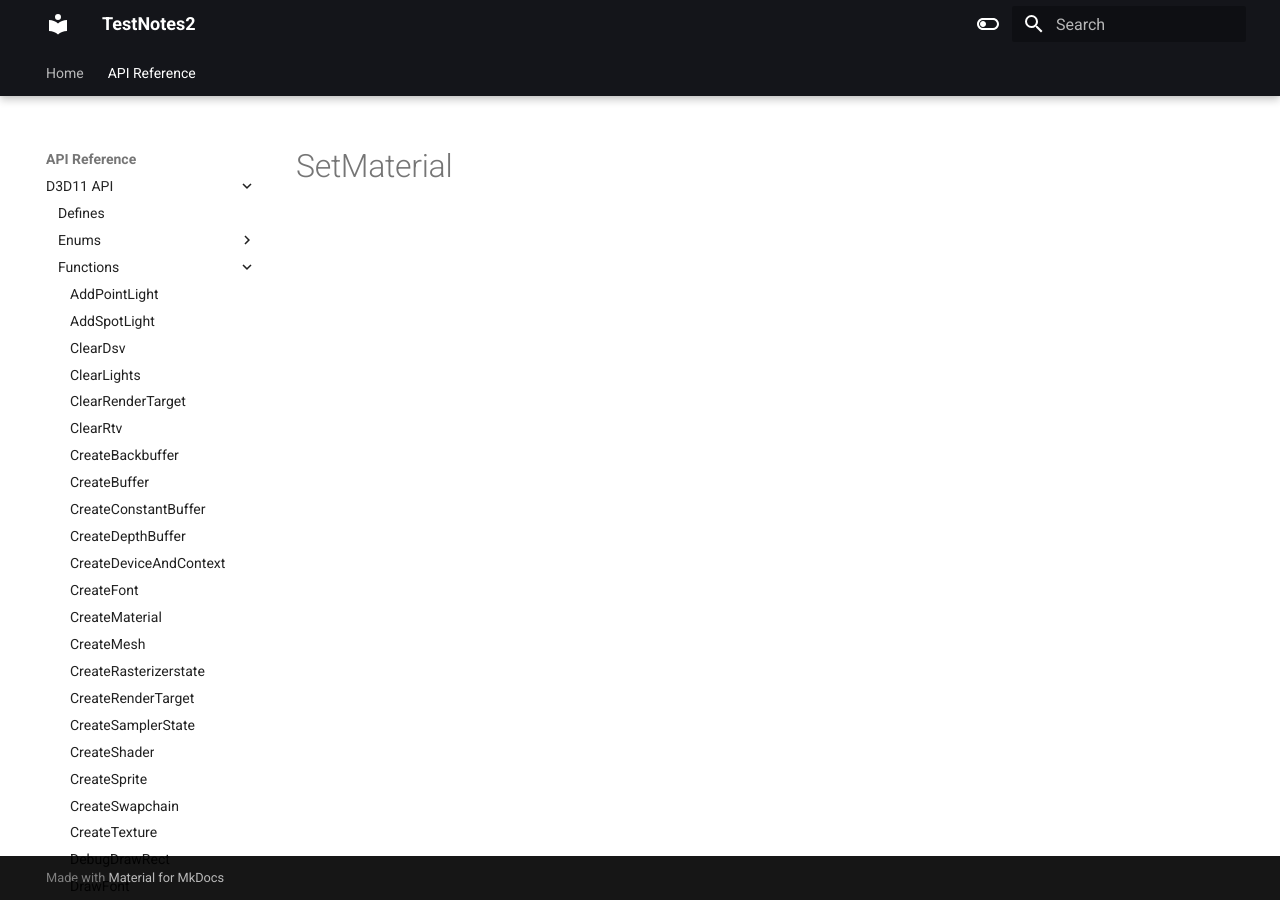
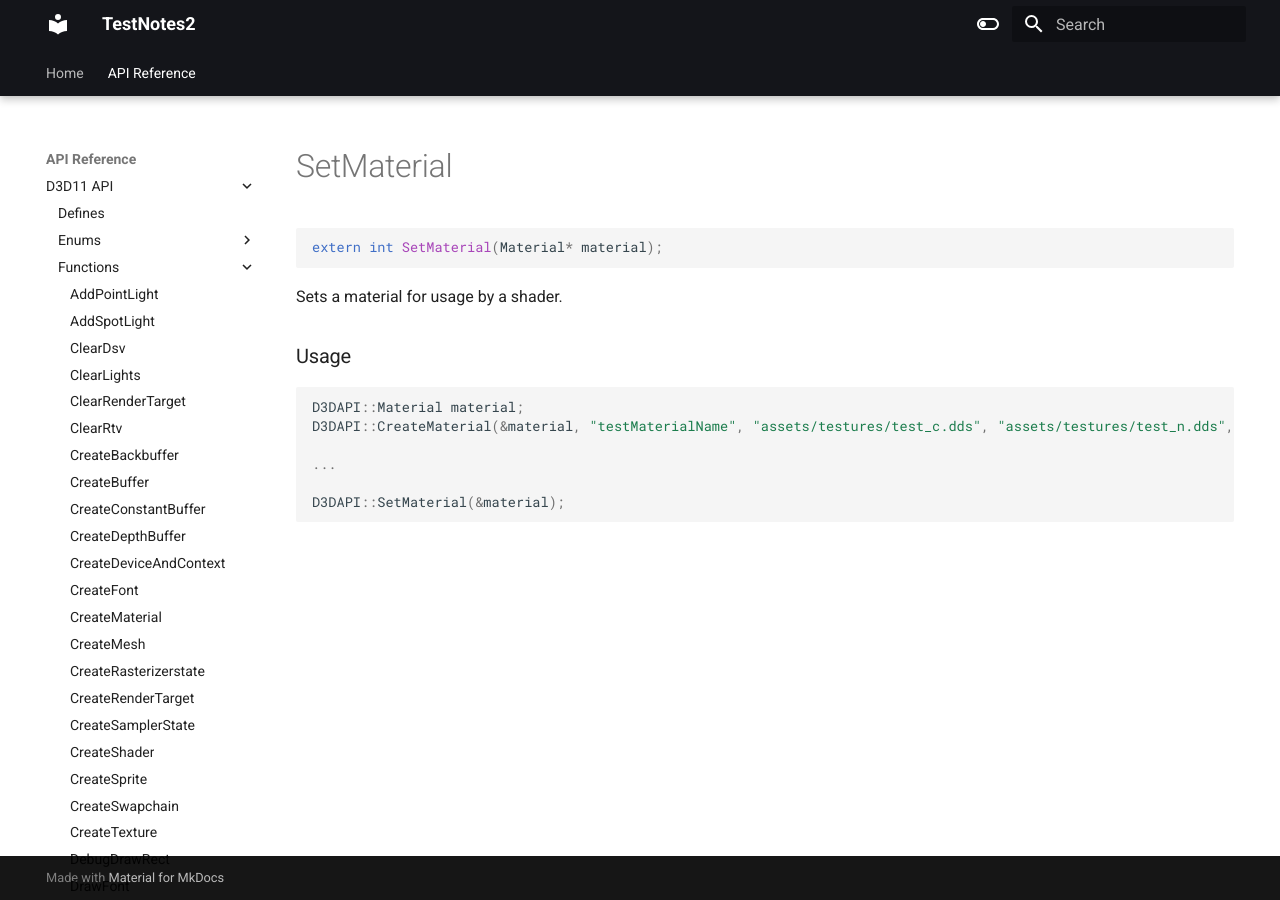
Before and after one commit to erichederstedt/TempEngineDocs, an MkDocs documentation site: the page built from docs/API Reference/D3D11 API/Functions/SetMaterial.md, in a window 1280 px wide. Built offline with MkDocs 1.6.1 and Material for MkDocs 9.7.7, drawn with Linux system fonts in a browser that asks for light colours.

Commit message:
PUSH NOTE : SetMaterial.md

````diff
--- a/docs/API Reference/D3D11 API/Functions/SetMaterial.md
+++ b/docs/API Reference/D3D11 API/Functions/SetMaterial.md
@@ -1 +1,18 @@
 # SetMaterial
+
+```c++
+extern int SetMaterial(Material* material);
+```
+
+Sets a material for usage by a shader.
+
+
+### Usage
+```c++
+D3DAPI::Material material;
+D3DAPI::CreateMaterial(&material, "testMaterialName", "assets/testures/test_c.dds", "assets/testures/test_n.dds", "assets/testures/test_m.dds");
+
+...
+
+D3DAPI::SetMaterial(&material);
+```
````
